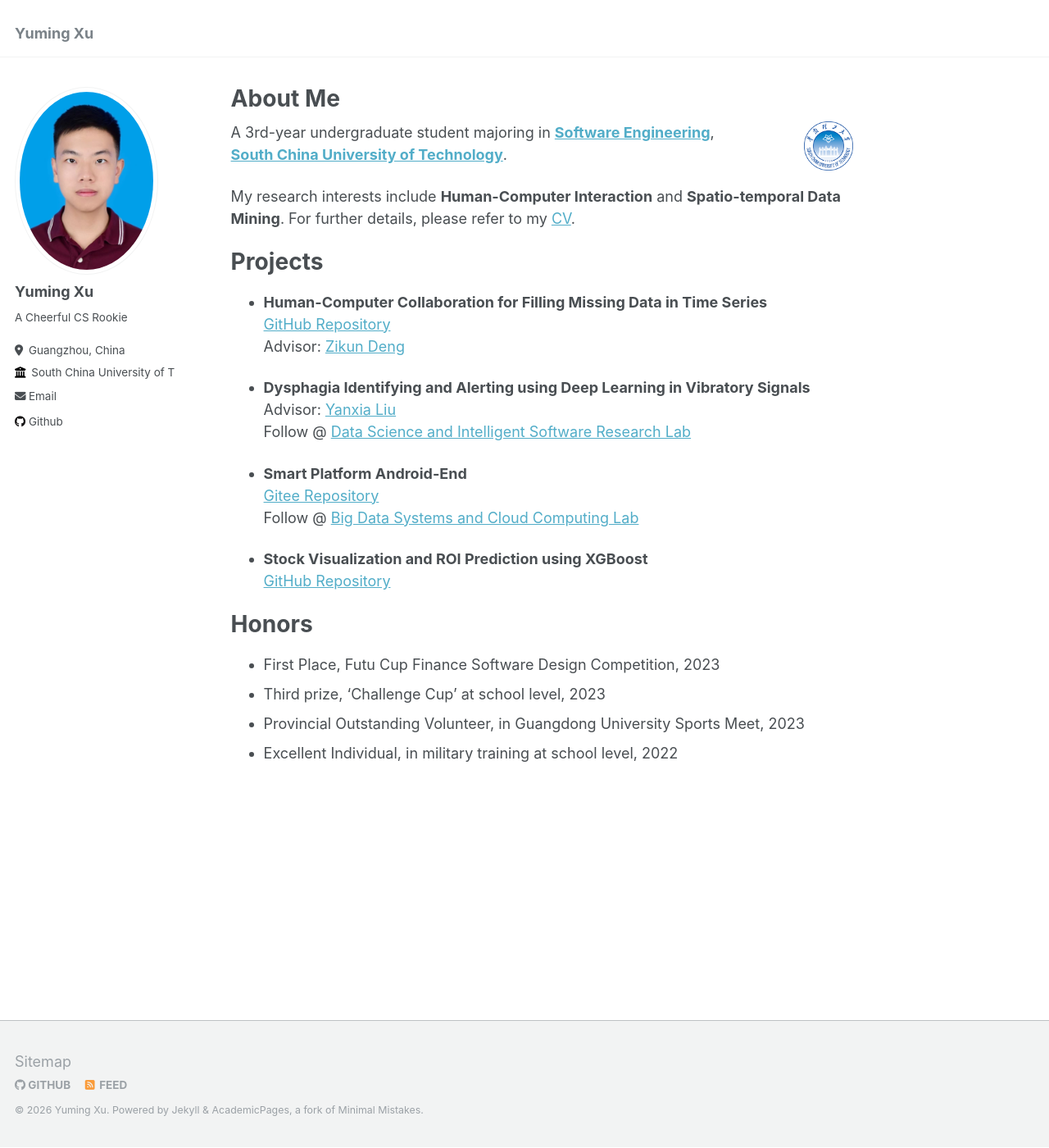
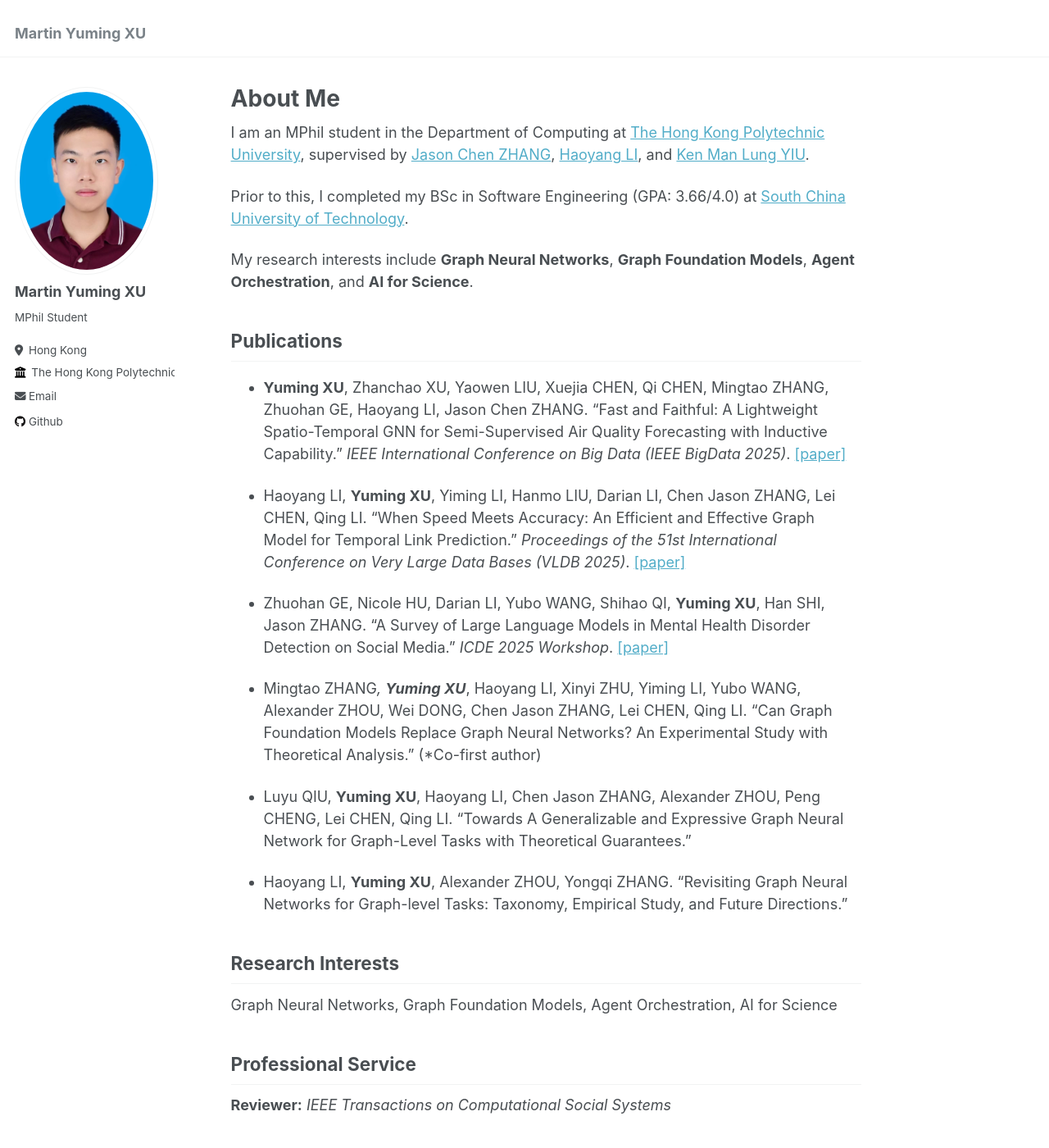
Before and after one commit to thebestFM/thebestFM.github.io, a Jekyll site: the page built from _pages/about.md, in a window 1280 px wide and 1400 px high. Shown: the whole window at 82% size. Built offline with Jekyll 4.4.1, drawn with Linux system fonts in a browser that asks for light colours; some of the changed text lies outside the part shown.

Commit message:
"update"

```diff
--- a/_config.yml
+++ b/_config.yml
@@ -7,11 +7,11 @@
 # server process.
 
 # Basic Site Settings
-locale                   : "Guangzhou, China"
-title                    : "Yuming Xu"
+locale                   : "Hong Kong"
+title                    : "Martin Yuming XU"
 title_separator          : "-"
-name                     : &name "Yuming Xu"
-description              : &description "personal description"
+name                     : &name "Martin Yuming XU"
+description              : &description "MPhil Student at The Hong Kong Polytechnic University"
 url                      : https://thebestFM.github.io
 baseurl                  : "" # the subpath of your site, e.g. "/blog"
 repository               : "thebestFM/thebestFM.github.io"
@@ -22,17 +22,17 @@ repository               : "thebestFM/thebestFM.github.io"
 author:
   # Biographic information
   avatar           : "Yuming_Xu.jpg"
-  name             : "Yuming Xu"
+  name             : "Martin Yuming XU"
   # pronouns         : "he/his"
-  bio              : "A Cheerful CS Rookie"
-  location         : "Guangzhou, China"
-  employer         : "South China University of Technology"
+  bio              : "MPhil Student"
+  location         : "Hong Kong"
+  employer         : "The Hong Kong Polytechnic University"
   uri              : # URL
-  email            : "yuming_xu2003@163.com"
+  email            : "martin.xu@connect.polyu.hk"
 
   # Academic websites
   # arxiv            : # URL - Update with the correct link to your profile
-  # googlescholar    : "https://scholar.google.com/citations?user=PS_CX0AAAAAJ"
+  googlescholar    : # URL
   # impactstory      : # URL
   # orcid            : "http://orcid.org/yourorcidurl"
   # semantic         : # URL
--- a/_pages/about.md
+++ b/_pages/about.md
@@ -1,39 +1,37 @@
 ---
 permalink: /
 title: "About Me"
-excerpt: "Yuming Xu's Homepage"
+excerpt: "Martin Yuming XU's Homepage"
 author_profile: true
 redirect_from:
   - /about/
   - /about.html
 ---
 
-<img src="/images/SCUT.png" alt="SCUT" style="float: right; margin-right: 10px; ; width: 60px; height: 60px;" />
-A 3rd-year undergraduate student majoring in [**Software Engineering**](https://www2.scut.edu.cn/sse/),
-[**South China University of Technology**](https://www.scut.edu.cn/).
+I am an MPhil student in the Department of Computing at [The Hong Kong Polytechnic University](https://www.polyu.edu.hk/comp/), supervised by [Jason Chen ZHANG](https://scholar.google.com/citations?user=8XvhKTQAAAAJ&hl=en), [Haoyang LI](https://scholar.google.com/citations?user=nKK5lMIAAAAJ&hl=en), and [Ken Man Lung YIU](https://scholar.google.com/citations?user=3RGlO-IAAAAJ&hl=en).
 
-My research interests include **Human-Computer Interaction** and **Spatio-temporal Data Mining**.
-For further details, please refer to my [CV](https://thebestFM.github.io/files/CV.pdf).
+Prior to this, I completed my BSc in Software Engineering (GPA: 3.66/4.0) at [South China University of Technology](https://www.scut.edu.cn/).
 
-# Projects
+My research interests include **Graph Neural Networks**, **Graph Foundation Models**, **Agent Orchestration**, and **AI for Science**.
 
-* **Human-Computer Collaboration for Filling Missing Data in  Time Series**
-  [GitHub Repository](https://github.com/thebestFM/Human-Computer-Collaboration-for-Filling-Missing-Data-in-Time-Series)
-  Advisor: [Zikun Deng](https://zkdeng.org/)
+## Publications
 
-* **Dysphagia Identifying and Alerting using Deep Learning in Vibratory Signals**
-  Advisor: [Yanxia Liu](https://www2.scut.edu.cn/sse/2018/0614/c16789a270677/page.htm)
-  Follow @ [Data Science and Intelligent Software Research Lab](https://www2.scut.edu.cn/sse/2018/1206/c20715a298882/page.htm)
+* **Yuming XU**, Zhanchao XU, Yaowen LIU, Xuejia CHEN, Qi CHEN, Mingtao ZHANG, Zhuohan GE, Haoyang LI, Jason Chen ZHANG. "Fast and Faithful: A Lightweight Spatio-Temporal GNN for Semi-Supervised Air Quality Forecasting with Inductive Capability." *IEEE International Conference on Big Data (IEEE BigData 2025)*. [[paper]](https://www.computer.org/csdl/video-library/video/2dOxDPCBqHm)
 
-* **Smart Platform Android-End**
-  [Gitee Repository](https://gitee.com/fm_xym/building-project-management-system-Android-frontend)
-  Follow @ [Big Data Systems and Cloud Computing Lab](https://www2.scut.edu.cn/sse/2018/1206/c20715a298873/page.htm)
+* Haoyang LI, **Yuming XU**, Yiming LI, Hanmo LIU, Darian LI, Chen Jason ZHANG, Lei CHEN, Qing LI. "When Speed Meets Accuracy: An Efficient and Effective Graph Model for Temporal Link Prediction." *Proceedings of the 51st International Conference on Very Large Data Bases (VLDB 2025)*. [[paper]](https://www.vldb.org/pvldb/vol18/p3396-li.pdf)
 
-* **Stock Visualization and ROI Prediction using XGBoost**
-  [GitHub Repository](https://github.com/thebestFM/StockLab)
+* Zhuohan GE, Nicole HU, Darian LI, Yubo WANG, Shihao QI, **Yuming XU**, Han SHI, Jason ZHANG. "A Survey of Large Language Models in Mental Health Disorder Detection on Social Media." *ICDE 2025 Workshop*. [[paper]](https://arxiv.org/abs/2504.02800v2)
 
-# Honors
-* First Place, Futu Cup Finance Software Design Competition, 2023
-* Third prize, 'Challenge Cup' at school level, 2023
-* Provincial Outstanding Volunteer, in Guangdong University Sports Meet, 2023
-* Excellent Individual, in military training at school level, 2022
+* Mingtao ZHANG*, **Yuming XU***, Haoyang LI, Xinyi ZHU, Yiming LI, Yubo WANG, Alexander ZHOU, Wei DONG, Chen Jason ZHANG, Lei CHEN, Qing LI. "Can Graph Foundation Models Replace Graph Neural Networks? An Experimental Study with Theoretical Analysis." (*Co-first author)
+
+* Luyu QIU, **Yuming XU**, Haoyang LI, Chen Jason ZHANG, Alexander ZHOU, Peng CHENG, Lei CHEN, Qing LI. "Towards A Generalizable and Expressive Graph Neural Network for Graph-Level Tasks with Theoretical Guarantees."
+
+* Haoyang LI, **Yuming XU**, Alexander ZHOU, Yongqi ZHANG. "Revisiting Graph Neural Networks for Graph-level Tasks: Taxonomy, Empirical Study, and Future Directions."
+
+## Research Interests
+
+Graph Neural Networks, Graph Foundation Models, Agent Orchestration, AI for Science
+
+## Professional Service
+
+**Reviewer:** *IEEE Transactions on Computational Social Systems*
```
Also changed, not shown: _publications/2009-10-01-paper-title-number-1.md (deleted, +0 -12 lines), _publications/2010-10-01-paper-title-number-2.md (deleted, +0 -12 lines), _publications/2015-10-01-paper-title-number-3.md (deleted, +0 -12 lines), _publications/2024-02-17-paper-title-number-4.md (deleted, +0 -12 lines).
